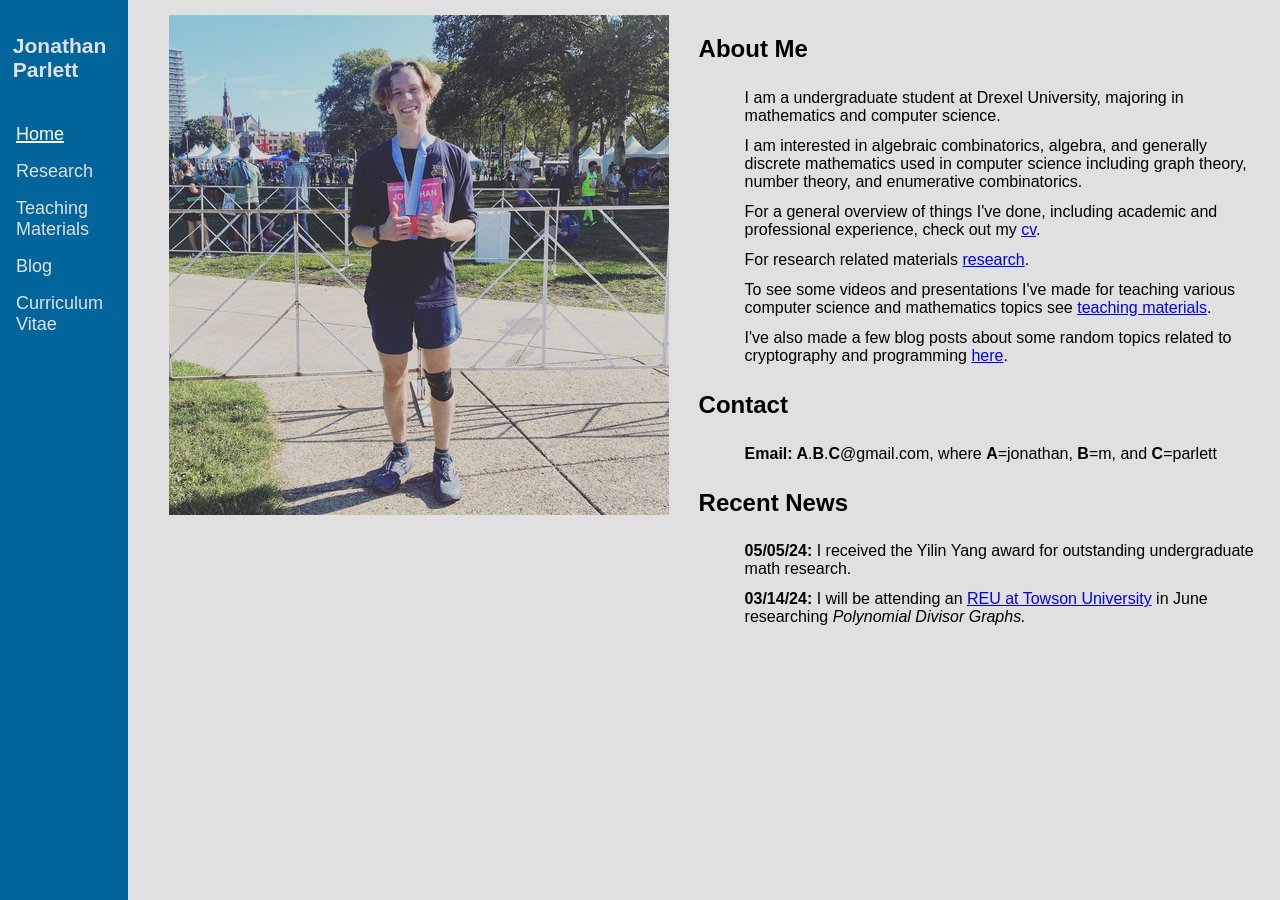
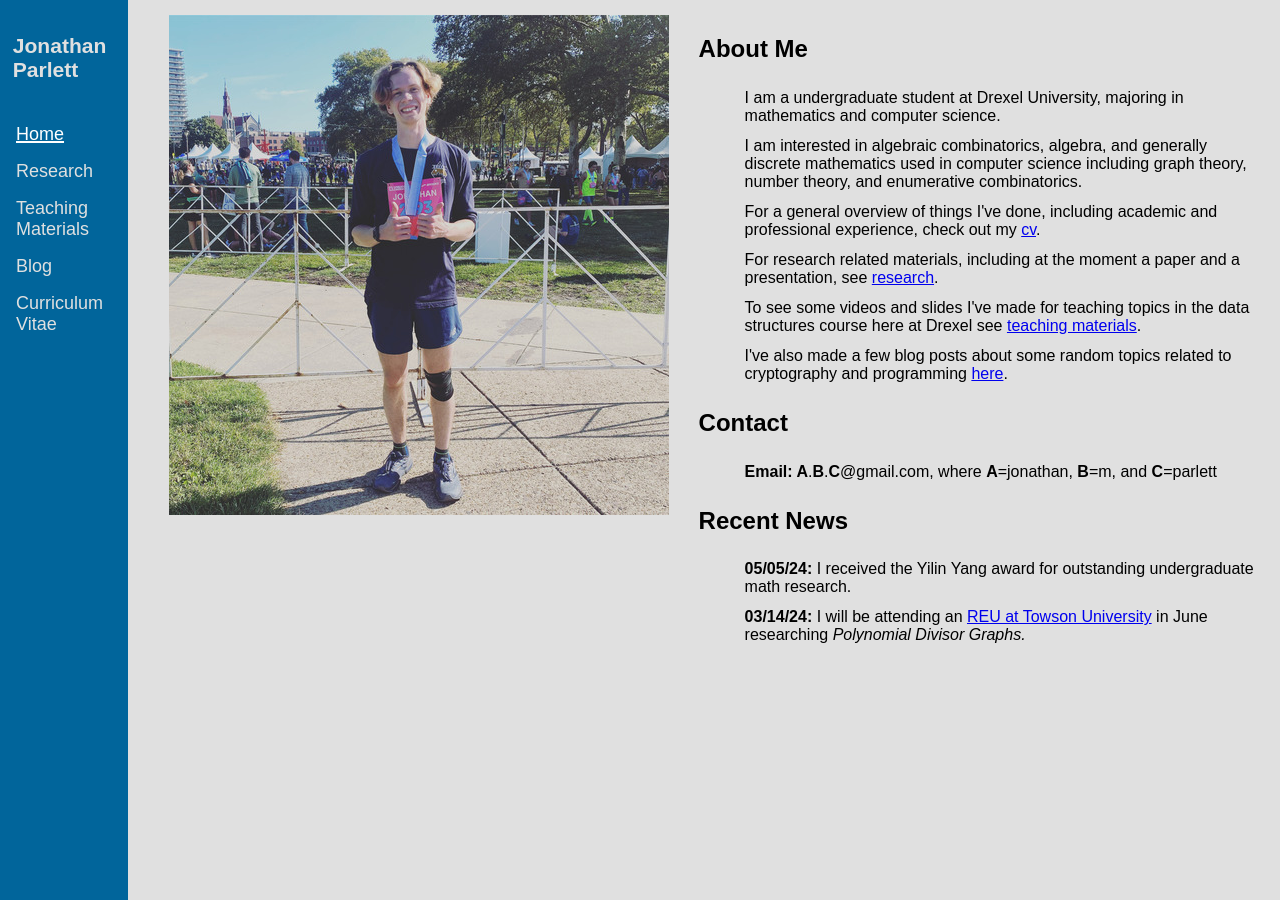
Before and after one commit to jmparlett/jmparlett.github.io, a Jekyll site: the page built from _pages/index.html, in a window 1280 px wide. Built offline with Jekyll 4.4.1, drawn with Linux system fonts in a browser that asks for light colours.

Commit message:
more updates

```diff
--- a/_pages/index.html
+++ b/_pages/index.html
@@ -27,8 +27,8 @@ id: home
                 <li>I am a undergraduate student at Drexel University, majoring in mathematics and computer science.</li>
                 <li>I am interested in algebraic combinatorics, algebra, and generally discrete mathematics used in computer science including graph theory, number theory, and enumerative combinatorics.</li>
                 <li>For a general overview of things I've done, including academic and professional experience, check out my <a href="{{ "/_data/documents/curriculum_vitae.pdf" | relative_url}}">cv</a>.</li>
-                <li>For research related materials <a href="/research">research</a>.</li>
-                <li>To see some videos and presentations I've made for teaching various computer science and mathematics topics see <a href="/teaching_materials">teaching materials</a>.</li>
+                <li>For research related materials, including at the moment a paper and a presentation, see <a href="/research">research</a>.</li>
+                <li>To see some videos and slides I've made for teaching topics in the data structures course here at Drexel see <a href="/teaching_materials">teaching materials</a>.</li>
                 <li>I've also made a few blog posts about some random topics related to cryptography and programming <a href="/blog">here</a>.</li>
             </ul>
             <h2>Contact</h2>
```
